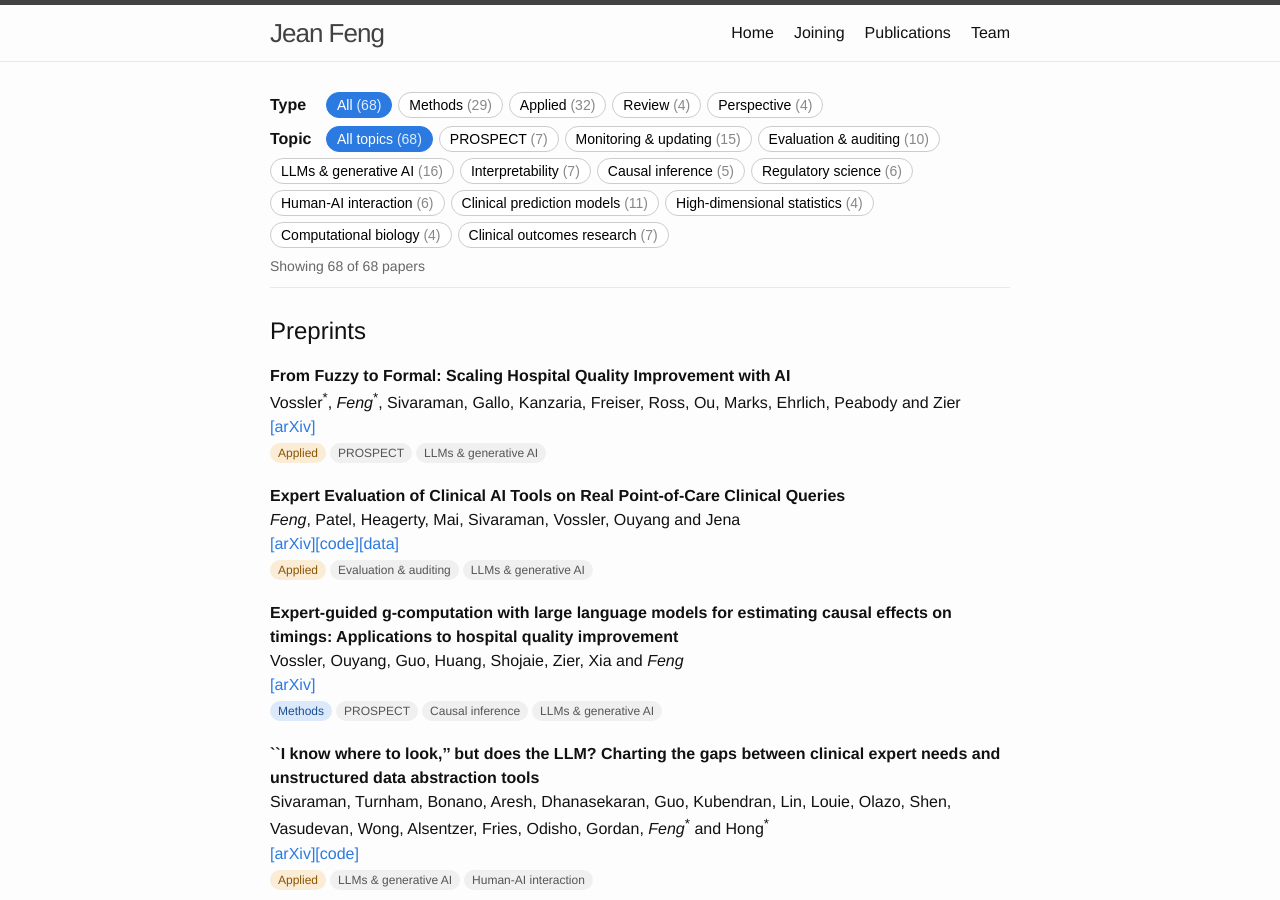
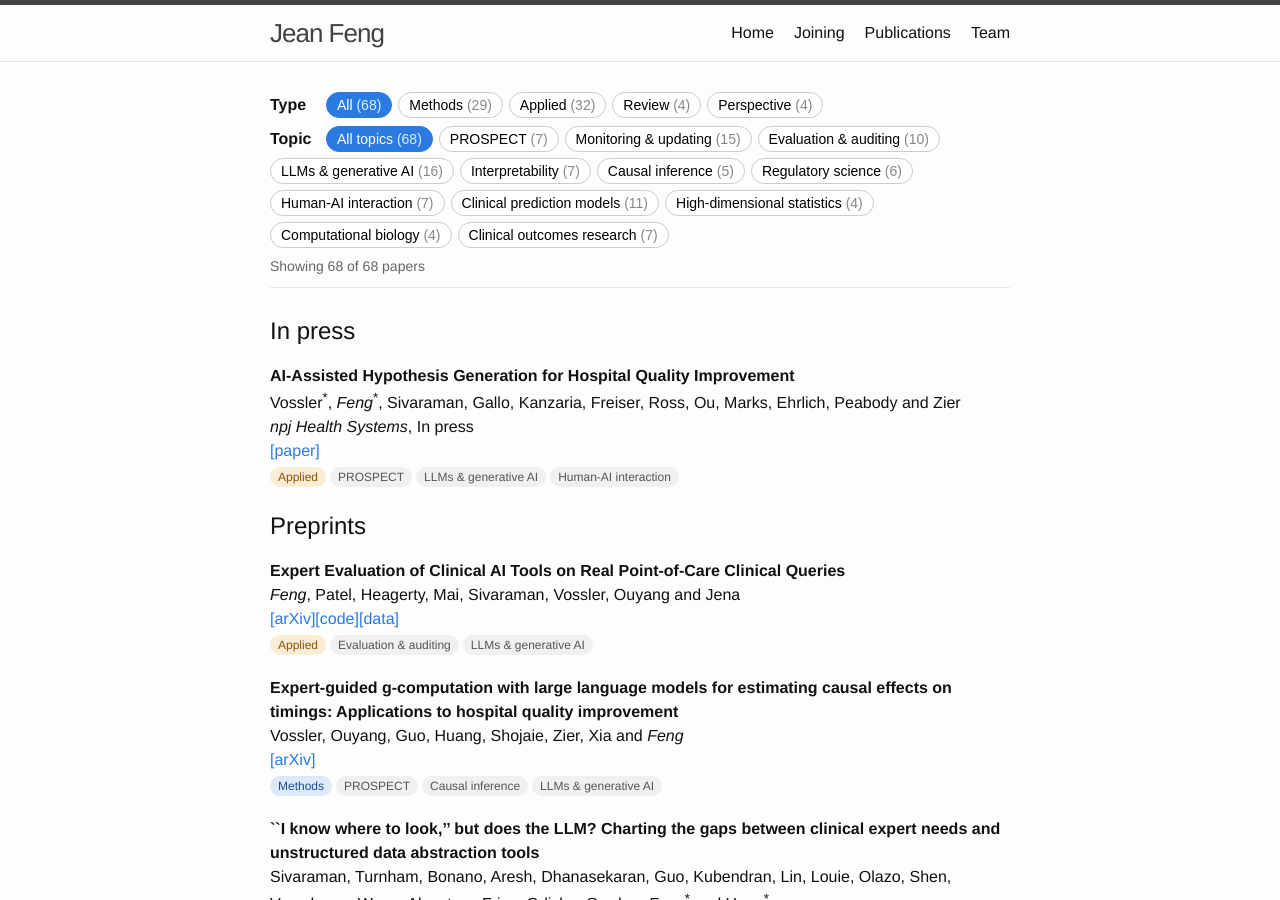
Before and after one commit to jjfeng/jjfeng.github.io, a Jekyll site: the page built from publications.md, in a window 1280 px wide and 900 px high. Built offline with Jekyll 4.4.1, drawn with Linux system fonts in a browser that asks for light colours.

Commit message:
update pubs

```diff
--- a/generate_publications.py
+++ b/generate_publications.py
@@ -141,6 +141,7 @@ TAG_DICT = {
     "Kim2026-vx": (["review"], []),
     "Foroutani2026-ip": (["applied"], ["outcomes"]),
     "Narang2026-mw": (["applied"], ["prediction", "llm"]),
+    "Vossler2027-ew": (["applied"], ["prospect", "llm", "hci"]),
 }
 
 def wrap_tags(entry, pub_str):
--- a/publications.md
+++ b/publications.md
@@ -14,14 +14,22 @@ title: Publications
 
 <div class="pub-section" markdown="1">
 
+## In press
+
+<div class="publication" data-categories="applied" data-topics="prospect llm hci" markdown="1">
+**AI-Assisted Hypothesis Generation for Hospital Quality Improvement**<br />
+Vossler<sup>\*</sup>, *Feng*<sup>\*</sup>, Sivaraman, Gallo, Kanzaria, Freiser, Ross, Ou, Marks, Ehrlich, Peabody and Zier<br />
+*npj Health Systems*, In press<br />
+[\[paper\]](https://arxiv.org/abs/2604.20055)<br />
+<span class="pub-tag pub-cat-applied">Applied</span><span class="pub-tag pub-topic">PROSPECT</span><span class="pub-tag pub-topic">LLMs & generative AI</span><span class="pub-tag pub-topic">Human-AI interaction</span>
+</div>
+
+</div>
+
+
+<div class="pub-section" markdown="1">
+
 ## Preprints
-
-<div class="publication" data-categories="applied" data-topics="prospect llm" markdown="1">
-**From Fuzzy to Formal: Scaling Hospital Quality Improvement with AI**<br />
-Vossler<sup>\*</sup>, *Feng*<sup>\*</sup>, Sivaraman, Gallo, Kanzaria, Freiser, Ross, Ou, Marks, Ehrlich, Peabody and Zier<br />
-[\[arXiv\]](https://arxiv.org/abs/2604.20055)<br />
-<span class="pub-tag pub-cat-applied">Applied</span><span class="pub-tag pub-topic">PROSPECT</span><span class="pub-tag pub-topic">LLMs & generative AI</span>
-</div>
 
 <div class="publication" data-categories="applied" data-topics="eval llm" markdown="1">
 **Expert Evaluation of Clinical AI Tools on Real Point-of-Care Clinical Queries**<br />
```
Also changed, not shown: publications.bib (+13 -0 lines), publications_preprint.bib (+0 -15 lines), 1 other file.
